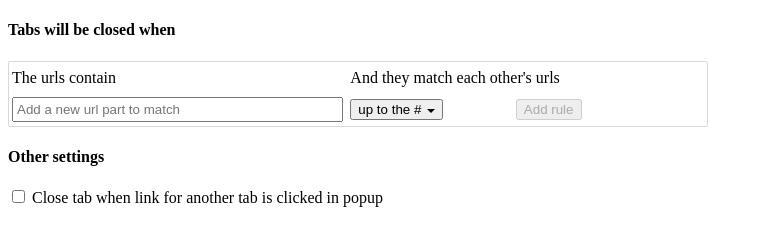
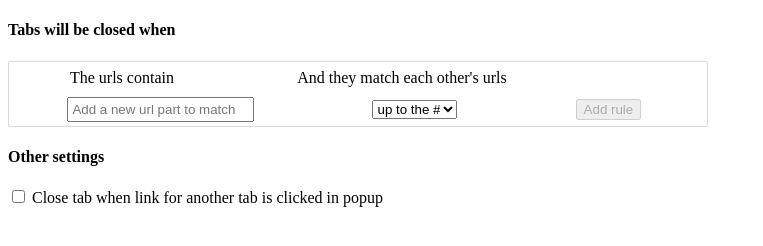
Before and after one commit to devm33/tabstopper, a browser extension: page src/options.html in a window 1280 px wide. Shown: the whole page, without its empty margins (0-763 px from the left). Drawn offline with nearby package versions, Linux system fonts and the light colour scheme.

Commit message:
just using a select element

```diff
--- a/src/options.css
+++ b/src/options.css
@@ -38,13 +38,12 @@ body {
 }
 
 .rule-list .col {
-    width: 50%;
     display: flex;
     -webkit-box-align: center;
     -webkit-padding-end: 1ex;
 }
 
-.rule-list .url-column {
+.rule-list .text-display {
     overflow: hidden;
     text-overflow: ellipsis;
 }
--- a/src/options.html
+++ b/src/options.html
@@ -36,21 +36,20 @@
                     title="Delete this item"></div>
             </div>
             <div class="listitem" role="listitem">
-                <div class="col url-column">
+                <div class="col">
                     <input tabindex="-1" ng-model="newRule.url"
                     placeholder="Add a new url part to match">
                 </div>
-                <div class="col match-column">
-                    <div class="col">
-                        <dropdown options="matchCopy" value="newRule.match">
-                        </dropdown>
-                    </div>
-                    <div class="col">
-                        <button class="custom-btn" ng-click="addRule()"
-                            ng-disabled="!newRule.url">Add rule</button>
-                    </div>
+                <div class="col">
+                    <select ng-model="newRule.match">
+                        <option ng-repeat="(match, copy) in matchCopy"
+                        value="{{match}}">{{copy}}</option>
+                    </select>
                 </div>
-                <div class="disabled row-delete-button"></div>
+                <div class="col">
+                    <button class="custom-btn" ng-click="addRule()"
+                        ng-disabled="!newRule.url">Add rule</button>
+                </div>
             </div>
         </div>
 
```
